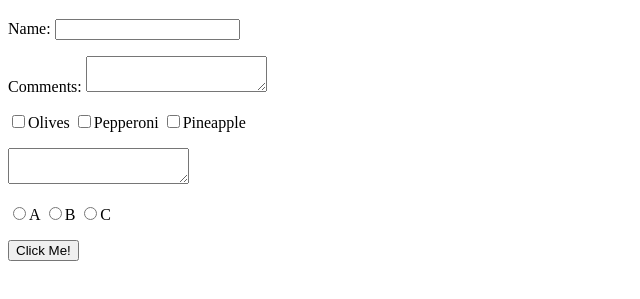
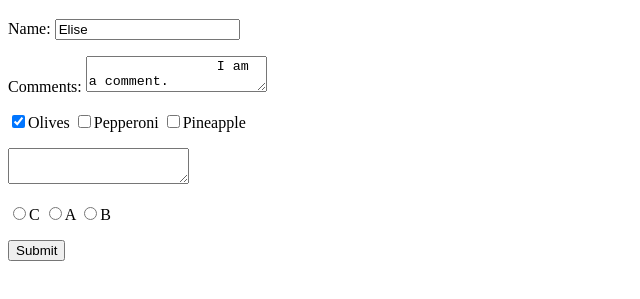
Before and after one commit to elise00/day4-sniffle, a plain HTML site: page index.html in a window 1280 px wide. Shown: the part 61-360 px from the top of the page, without its empty margins (0-640 px from the left). Drawn offline with Linux system fonts and the light colour scheme.

Commit message:
get some form values in js

```diff
--- a/index.html
+++ b/index.html
@@ -10,18 +10,21 @@
 <body>
     <h1>Apps FTW!</h1>
 
+<form onsubmit="return handleSubmit(event), false;">
     <p>
         <label>
             Name:
-            <input name="name" type="text">
+            <input name="name" type="text" value="Elise">
         </label>
 
         <p><label>
             Comments:
-            <textarea></textarea>
+            <textarea>
+                I am a comment.
+            </textarea>
         </label>
         </p>
-        <input name="toppings" type="checkbox">Olives
+        <input checked value="olives" name="toppings" type="checkbox">Olives
         <input name="toppings" type="checkbox">Pepperoni
         <input name="toppings" type="checkbox">Pineapple
     </p>
@@ -31,13 +34,13 @@
     </p>
 
     <p>
+        <input name="grade" type="radio">C
         <input name="grade" type="radio">A
         <input name="grade" type="radio">B
-        <input name="grade" type="radio">C
     </p>
 
-    <button onclick="sayHello()">Click Me!</button>
-
+    <button>Submit</button>
+</form>
     <script src="index.js"></script>
 </body>
 </html>
--- a/index.js
+++ b/index.js
@@ -1,5 +1,21 @@
 var count = 1;
 
+function handleSubmit(event) {
+    var form = event.target;
+    var elements = form.elements;
+
+    var name = elements.name.value;
+    console.log('name', name);
+
+    var comments = elements.comments.value;
+    console.log('comments', comments);
+
+    var toppings = elements.toppings.value;
+    console.log('toppings', toppings);
+
+    var grade = elements.grade.value;
+    console.log('grade', grade);
+}
 function sayHello() {
   console.log('hello world!, for the ', count, 'time'); count++;
 }
```
